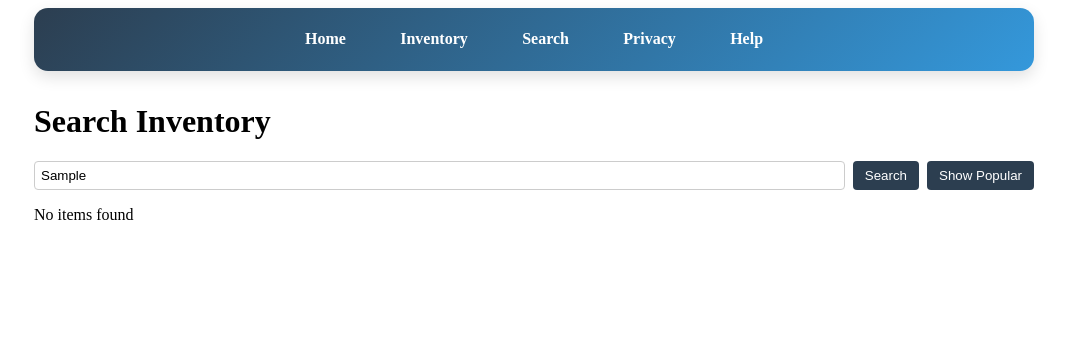
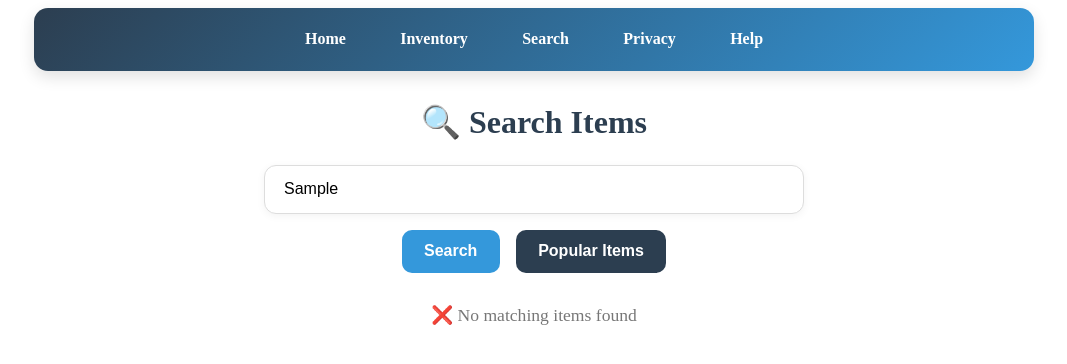
Before and after one commit to TCFeatherDute/24833170_PMS_A2, an Angular app in the folder Part2/inventory-angular/: page /search in a window 1280 px wide. Both pictures are taken after typing "Sample" into the empty fields and a click on the button "Search". Shown: the top 364 px of the page, without its empty margins (106-1173 px from the left). Built offline with nearby package versions, Linux system fonts and the light colour scheme.

Commit message:
- Optimize the search page UI: Beautify the search box, buttons, and tables, unify the overall style, and improve user experience and visual effects

```diff
--- a/Part2/inventory-angular/src/app/features/search/search.css
+++ b/Part2/inventory-angular/src/app/features/search/search.css
@@ -1,34 +1,113 @@
-.search-box {
-  display: flex;
-  gap: 0.5rem;
-  margin: 1rem 0;
-  flex-wrap: wrap;
+.search-page {
+  max-width: 900px;
+  margin: 0 auto;
+  padding: 0 1rem;
 }
 
-input {
-  padding: 6px;
-  flex: 1;
-  border: 1px solid #ccc;
-  border-radius: 4px;
+.search-page h1 {
+  text-align: center;
+  color: #2c3e50;
+  margin-bottom: 1.5rem;
+  font-size: 2rem;
 }
 
-button {
-  padding: 6px 12px;
+.search-form {
+  display: flex;
+  flex-direction: column;
+  gap: 1rem;
+  align-items: center;
+  margin-bottom: 2rem;
+}
+
+.search-input {
+  width: 100%;
+  max-width: 500px;
+  padding: 0.9rem 1.2rem;
+  border: 1px solid #ddd;
+  border-radius: 12px;
+  font-size: 1rem;
+  box-shadow: 0 2px 8px rgba(0,0,0,0.05);
+  outline: none;
+  transition: 0.3s;
+}
+
+.search-input:focus {
+  border-color: #3498db;
+  box-shadow: 0 0 8px rgba(52, 152, 219, 0.25);
+}
+
+.btn-group {
+  display: flex;
+  gap: 1rem;
+}
+
+.btn-primary, .btn-secondary {
+  padding: 0.8rem 1.4rem;
+  border: none;
+  border-radius: 10px;
+  font-size: 1rem;
+  font-weight: 600;
+  cursor: pointer;
+  transition: 0.25s;
+}
+
+.btn-primary {
+  background: #3498db;
+  color: white;
+}
+
+.btn-primary:hover {
+  background: #2980b9;
+  transform: translateY(-2px);
+}
+
+.btn-secondary {
   background: #2c3e50;
   color: white;
-  border: none;
-  border-radius: 4px;
-  cursor: pointer;
+}
+
+.btn-secondary:hover {
+  background: #3a536b;
+  transform: translateY(-2px);
+}
+
+.results h3 {
+  color: #2c3e50;
+  text-align: center;
+  margin-bottom: 1rem;
+}
+
+.table-container {
+  background: white;
+  border-radius: 12px;
+  box-shadow: 0 4px 12px rgba(0,0,0,0.07);
+  overflow: hidden;
 }
 
 table {
   width: 100%;
   border-collapse: collapse;
-  margin-top: 1rem;
 }
 
-td, th {
-  border: 1px solid #ddd;
-  padding: 8px;
+th {
+  background: #3498db;
+  color: white;
+  padding: 1rem;
   text-align: left;
 }
+
+td {
+  padding: 1rem;
+  border-bottom: 1px solid #eee;
+}
+
+tr:hover {
+  background: #f7faff;
+}
+
+.no-results {
+  text-align: center;
+  font-size: 1.1rem;
+  color: #777;
+  margin-top: 2rem;
+}
--- a/Part2/inventory-angular/src/app/features/search/search.html
+++ b/Part2/inventory-angular/src/app/features/search/search.html
@@ -1,15 +1,21 @@
-<h1>Search Inventory</h1>
+<div class="search-page">
+  <h1>🔍 Search Items</h1>
 
-<form [formGroup]="searchForm">
-  <div class="search-box">
-    <input formControlName="keyword" placeholder="Search by item name...">
-    <button (click)="search()">Search</button>
-    <button (click)="showPopular()">Show Popular</button>
+  <form [formGroup]="searchForm" class="search-form">
+    <input
+      formControlName="keyword"
+      placeholder="Enter product name..."
+      class="search-input"
+    >
+    <div class="btn-group">
+      <button class="btn-primary" (click)="search()">Search</button>
+      <button class="btn-secondary" (click)="showPopular()">Popular Items</button>
     </div>
   </form>
 
-<div *ngIf="results.length > 0">
+  <div class="results" *ngIf="results.length > 0">
     <h3>Found: {{ results.length }} item(s)</h3>
+    <div class="table-container">
       <table>
         <thead>
           <tr>
@@ -17,6 +23,7 @@
             <th>Name</th>
             <th>Category</th>
             <th>Price</th>
+            <th>Stock</th>
           </tr>
         </thead>
         <tbody>
@@ -25,11 +32,14 @@
             <td>{{ item.itemName }}</td>
             <td>{{ item.category }}</td>
             <td>${{ item.price.toFixed(2) }}</td>
+            <td>{{ item.stockStatus }}</td>
           </tr>
         </tbody>
       </table>
     </div>
+  </div>
 
-<div *ngIf="results.length === 0 && searchForm.value.keyword">
-  <p>No items found</p>
+  <div class="no-results" *ngIf="results.length === 0 && searchForm.value.keyword">
+    <p>❌ No matching items found</p>
   </div>
+</div>
```
Lines whose indentation alone changed are shown as unchanged.
